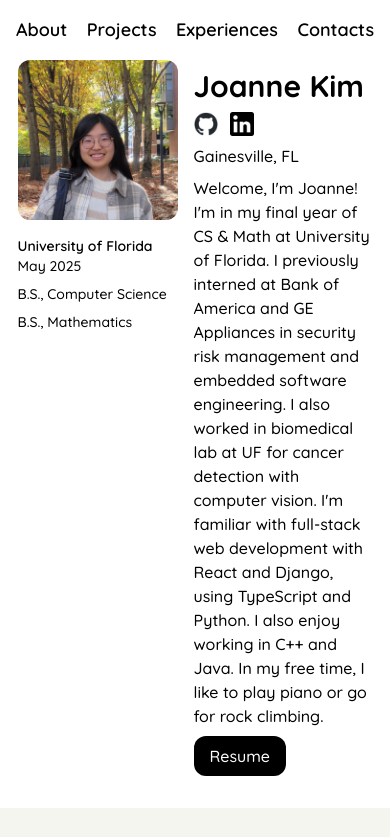
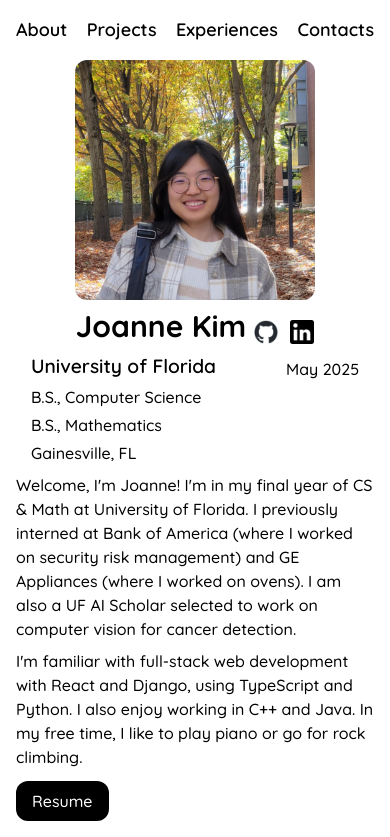
Before and after one commit to joanne5548/joannekim.github.io, a plain HTML site: page index.html in a window 390 px wide. Shown: the top 837 px of the page. Drawn offline with nearby package versions, Linux system fonts and the light colour scheme.

Commit message:
responsive design final touch

```diff
--- a/index.html
+++ b/index.html
@@ -32,26 +32,26 @@
 
         <div
             id="about"
-            class="flex flex-row gap-4 sm:gap-8 w-full px-4 sm:px-12 pb-6 sm:pt-4 justify-center bg-white"
+            class="flex flex-col sm:flex-row gap-0 sm:gap-8 w-full px-4 sm:px-12 pb-6 sm:pt-4 justify-center bg-white"
         >
-            <div class="flex flex-col gap-4">
+            <div class="flex flex-col items-center sm:items-start gap-4">
                 <img
                     src="assets/headshot-square.jpg"
                     alt="headshot"
-                    class="w-40 sm:w-80 object-cover rounded-xl"
+                    class="w-60 sm:w-80 object-cover rounded-xl"
                 />
-                <div class="flex flex-col gap-2 font-medium">
+                <div class="hidden sm:block flex flex-col gap-2 font-medium sm:w-full">
                     <div
-                        class="flex flex-col sm:flex-row sm:justify-between sm:items-center"
+                        class="flex flex-col w-full sm:flex-row sm:justify-between sm:items-center"
                     >
                         <div
-                            class="text-sm font-semibold sm:font-base sm:text-[1.2rem]"
+                            class="font-semibold sm:font-base text-[1.2rem]"
                         >
                             University of Florida
                         </div>
-                        <div class="text-sm sm:text-base">May 2025</div>
+                        <div class="text-base sm:self-end">May 2025</div>
                     </div>
-                    <div class="text-sm sm:text-base">
+                    <div class="text-base">
                         <span class="block sm:hidden"
                             >B.S., Computer Science</span
                         >
@@ -59,7 +59,7 @@
                             >Bachelor of Science, Computer Science</span
                         >
                     </div>
-                    <div class="text-sm sm:text-base">
+                    <div class="text-base">
                         <span class="block sm:hidden">B.S., Mathematics</span>
                         <span class="hidden sm:block"
                             >Bachelor of Science, Mathematics</span
@@ -67,14 +67,14 @@
                     </div>
                 </div>
             </div>
-            <div class="flex flex-col py-2 gap-2 sm:gap-4 font-medium w-1/2">
+            <div class="flex flex-col py-2 gap-2 sm:gap-4 font-medium w-full sm:w-1/2">
                 <div
-                    class="flex flex-col sm:flex-row gap-2 sm:gap-5 sm:items-end"
+                    class="flex flex-row gap-2 sm:gap-5 justify-center sm:justify-start items-end"
                 >
                     <div class="text-3xl sm:text-4xl md:text-5xl font-bold">
                         Joanne Kim
                     </div>
-                    <div class="flex flex-row gap-3">
+                    <div class="flex flex-row gap-3 self-end">
                         <a
                             href="https://github.com/joanne5548"
                             target="_blank"
@@ -99,17 +99,46 @@
                         </a>
                     </div>
                 </div>
-                <div>Gainesville, FL</div>
+                <div class="sm:hidden self-center flex flex-col gap-1 w-11/12 font-medium">
+                    <div
+                        class="flex flex-row justify-between w-full"
+                    >
+                        <div
+                            class="font-semibold text-[1.2rem]"
+                        >
+                            University of Florida
+                        </div>
+                        <div class="text-base self-end">May 2025</div>
+                    </div>
+                    <div class="text-base">
+                        <span class="block sm:hidden"
+                            >B.S., Computer Science</span
+                        >
+                        <span class="hidden sm:block"
+                            >Bachelor of Science, Computer Science</span
+                        >
+                    </div>
+                    <div class="text-base">
+                        <span class="block sm:hidden">B.S., Mathematics</span>
+                        <span class="hidden sm:block"
+                            >Bachelor of Science, Mathematics</span
+                        >
+                    </div>
+                    <div>Gainesville, FL</div>
+                </div>
                 <div class="text-base sm:text-lg">
                     Welcome, I'm Joanne! I'm in my final year of CS & Math at
                     University of Florida. I previously interned at Bank of
-                    America and GE Appliances in security risk management and
-                    embedded software engineering. I also worked in biomedical
-                    lab at UF for cancer detection with computer vision. I'm
-                    familiar with full-stack web development with React and
-                    Django, using TypeScript and Python. I also enjoy working in
-                    C++ and Java. In my free time, I like to play piano or go
-                    for rock climbing.
+                    America (where I worked on security risk management) and GE
+                    Appliances (where I worked on ovens). I am also a UF AI
+                    Scholar selected to work on computer vision for cancer
+                    detection.
+                </div>
+                <div class="text-base sm:text-lg mb-1 sm:mb-0">
+                    I'm familiar with full-stack web development with React
+                    and Django, using TypeScript and Python. I also enjoy
+                    working in C++ and Java. In my free time, I like to play
+                    piano or go for rock climbing.
                 </div>
                 <a
                     target="_black"
```
Also changed, not shown: README.md.
